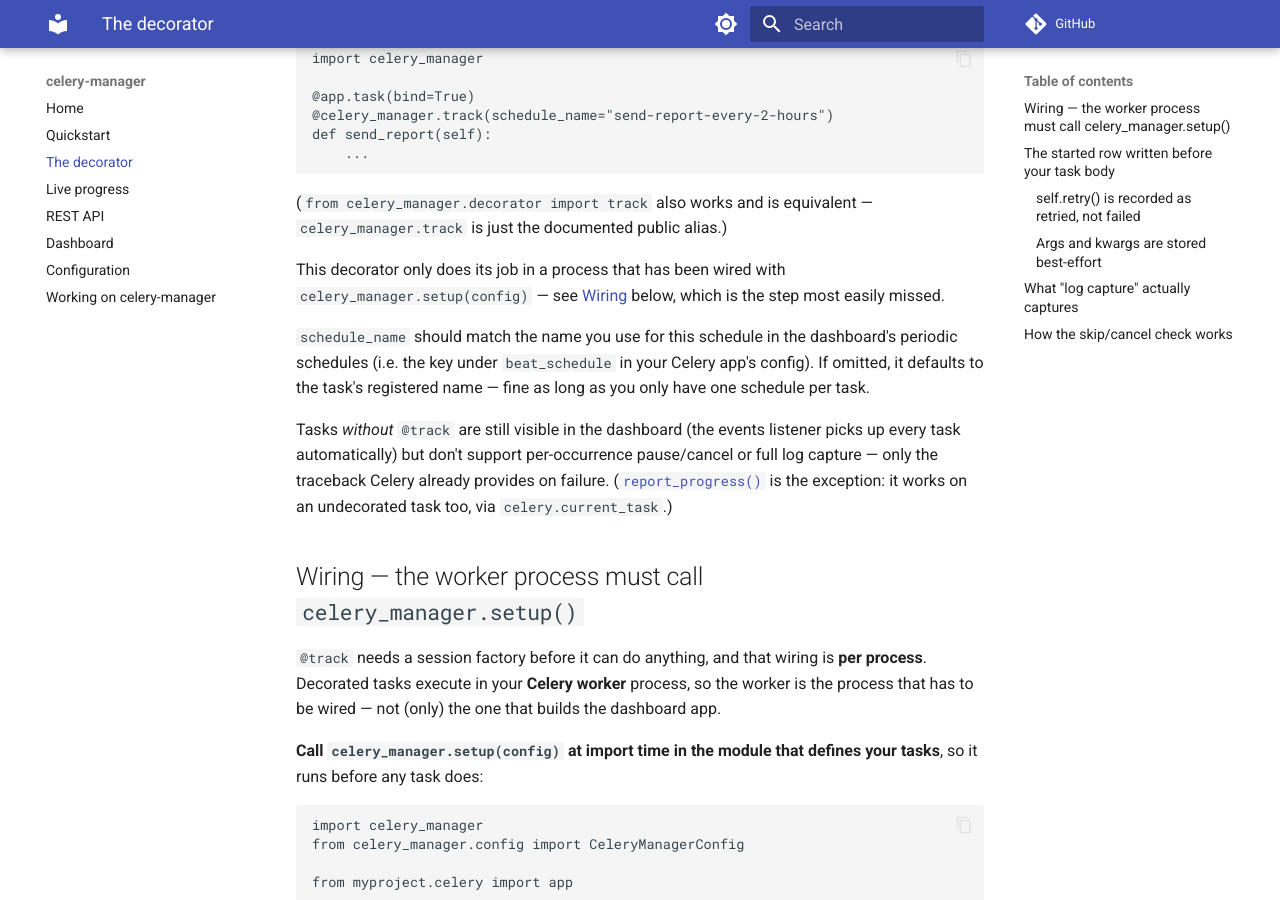
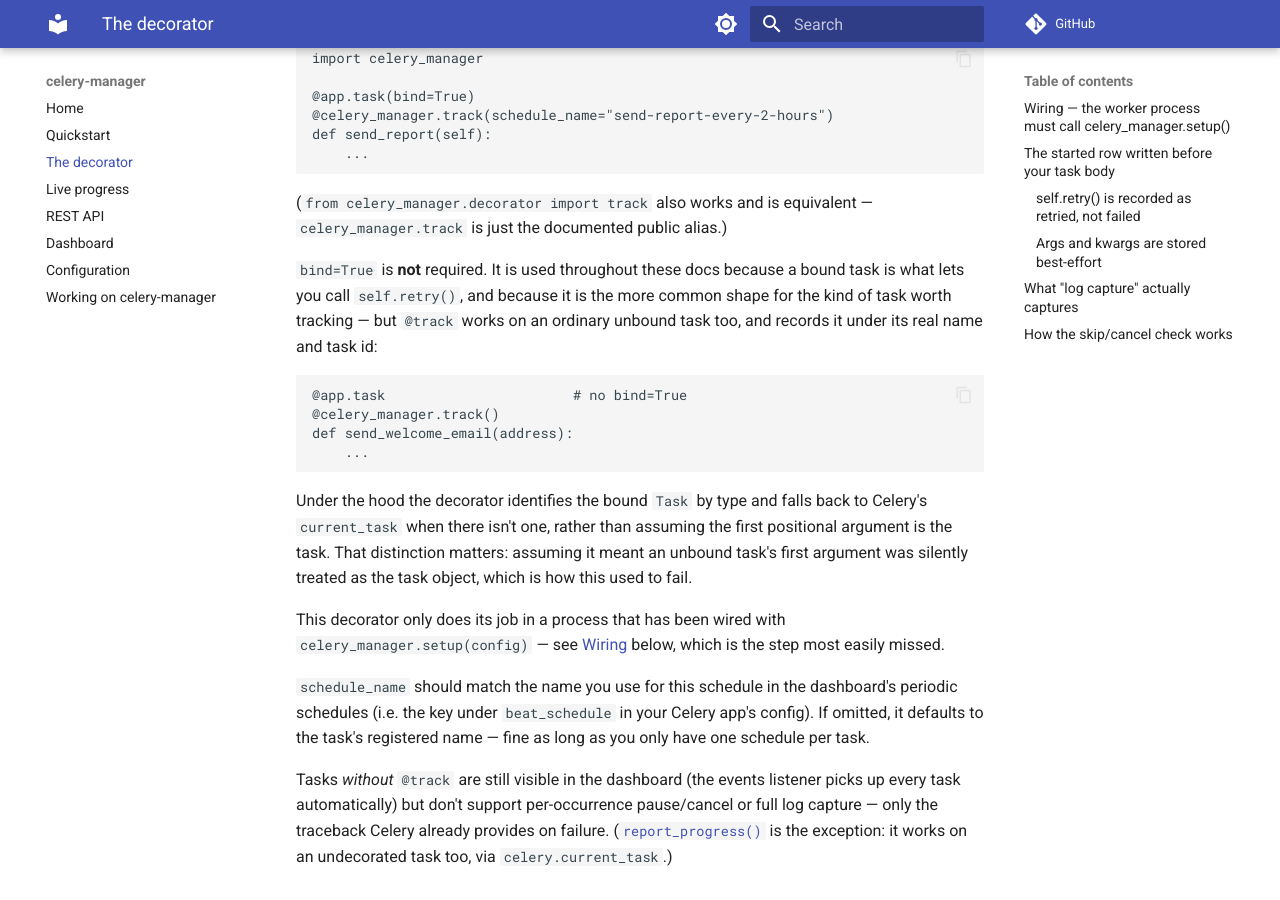
Before and after one commit to Pythondeveloper6/celery-manager, an MkDocs documentation site: the page built from docs/decorator.md, in a window 1280 px wide and 900 px high, scrolled down 445 px. Built offline with MkDocs 1.6.1 and Material for MkDocs 9.7.7, drawn with Linux system fonts in a browser that asks for light colours; comment, search, counter and statistics services are not loaded.

Commit message:
docs: bind=True is not required, and a real frontend README
Two gaps the review pass surfaced that sat outside every agent's file scope.

docs/decorator.md used bind=True in every example without ever saying it was
optional, which read as a requirement — and until this pass it effectively
was one, since an unbound task crashed. Now documented as optional, with the
reason the distinction matters.

frontend/README.md was still untouched Vite scaffold boilerplate ("This
template provides a minimal setup...") and shipped in the sdist. Replaced
with the thing a contributor actually needs: that editing src/ does nothing
until the bundle is rebuilt AND copied into the Python package, plus a map of
which module owns tokens, theming, branding, and run-timing.

Ledger records the review pass, including two places our own notes were wrong
in the reassuring direction.

Co-Authored-By: Claude Opus 5 (1M context) <noreply@anthropic.com>

````diff
--- a/docs/decorator.md
+++ b/docs/decorator.md
@@ -28,6 +28,24 @@ def send_report(self):
 
 (`from celery_manager.decorator import track` also works and is equivalent —
 `celery_manager.track` is just the documented public alias.)
+
+`bind=True` is **not** required. It is used throughout these docs because a
+bound task is what lets you call `self.retry()`, and because it is the more
+common shape for the kind of task worth tracking — but `@track` works on an
+ordinary unbound task too, and records it under its real name and task id:
+
+```python
+@app.task                       # no bind=True
+@celery_manager.track()
+def send_welcome_email(address):
+    ...
+```
+
+Under the hood the decorator identifies the bound `Task` by type and falls
+back to Celery's `current_task` when there isn't one, rather than assuming the
+first positional argument is the task. That distinction matters: assuming it
+meant an unbound task's first argument was silently treated as the task
+object, which is how this used to fail.
 
 This decorator only does its job in a process that has been wired with
 `celery_manager.setup(config)` — see [Wiring](#wiring-the-worker-process-must-call-celery_managersetup)
````
Also changed, not shown: frontend/README.md (+46 -25 lines).
